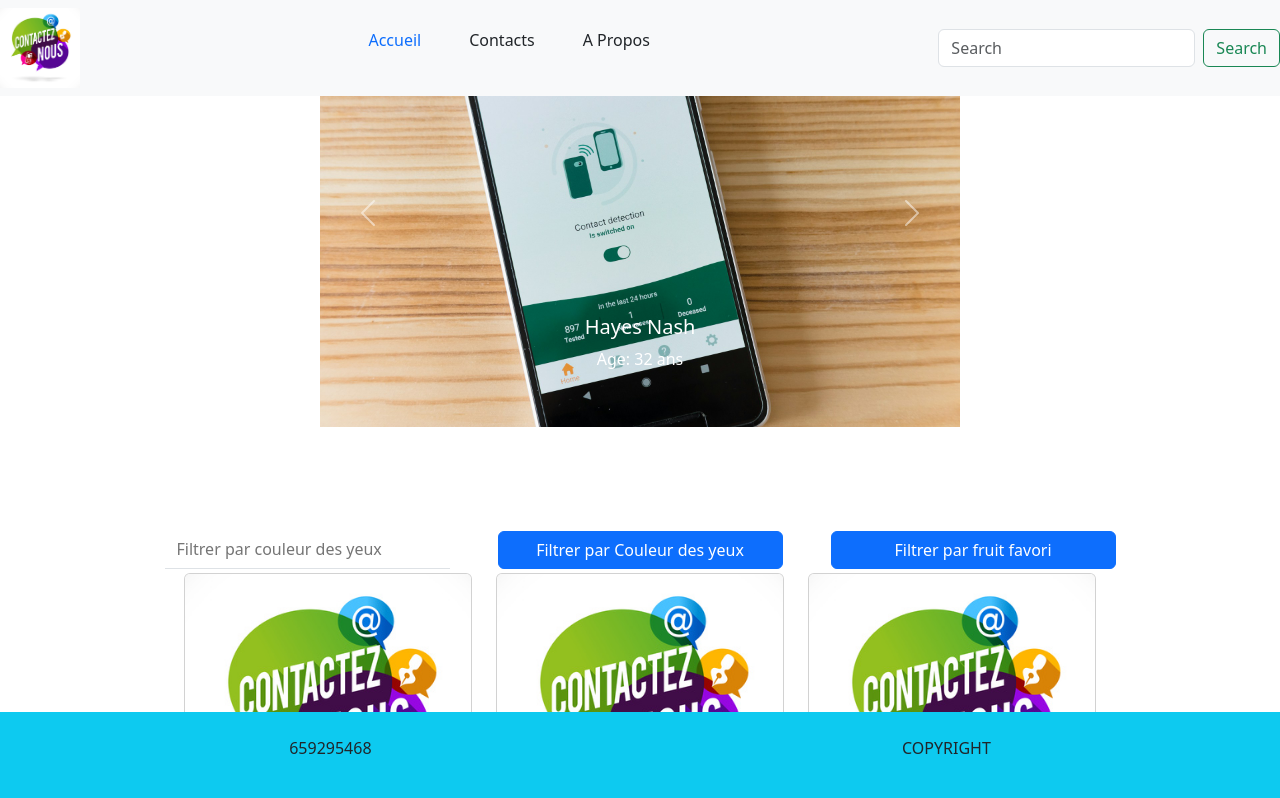
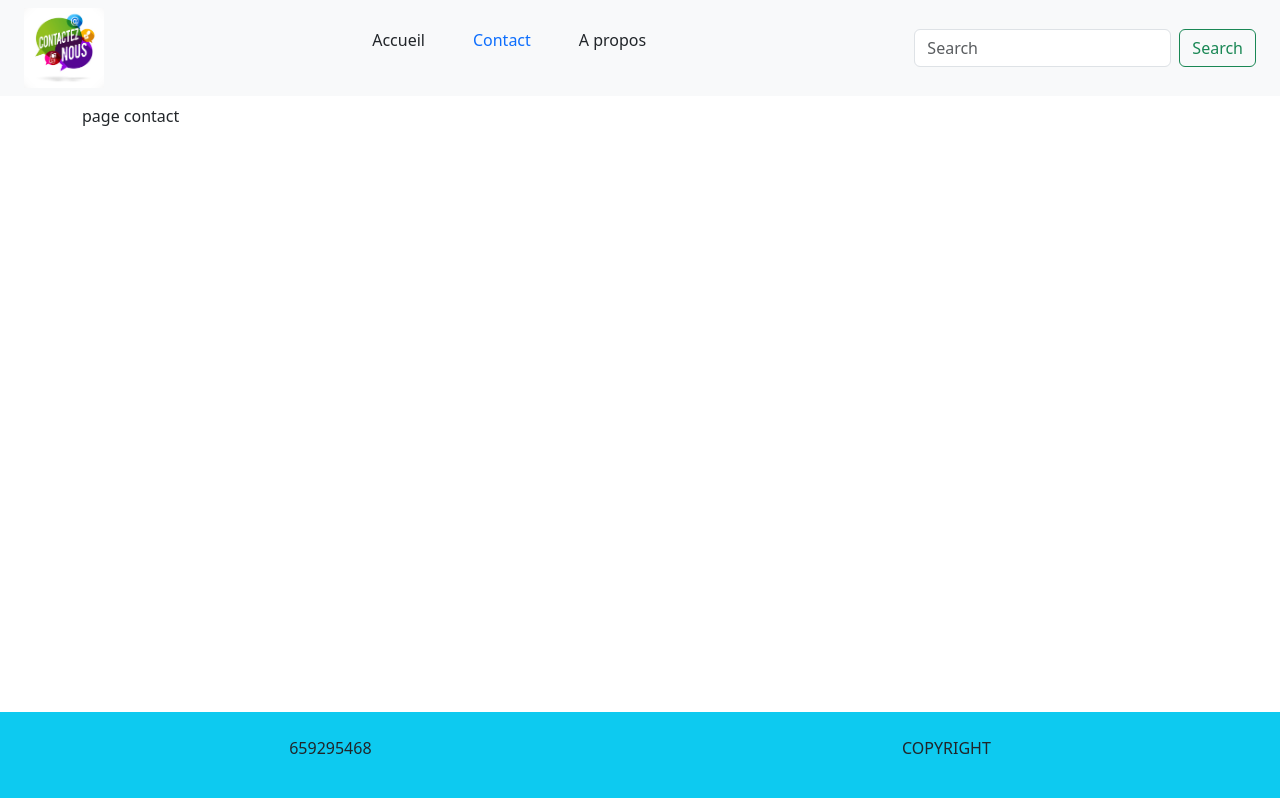
Before and after one commit to NGANDJUI23/contacts-app, an Angular app: page /contact in a window 1280 px wide. Before the commit this address led to /. Shown: the top 798 px of the page. Built offline with nearby package versions, Linux system fonts and the light colour scheme.

Commit message:
Initialisation de ma page contact et implementation de sa route pour la navigation

```diff
--- a/src/app/app.component.html
+++ b/src/app/app.component.html
@@ -1,3 +1,2 @@
-<app-home></app-home>
 <app-footer></app-footer>
 <router-outlet />
--- a/src/app/app.routes.ts
+++ b/src/app/app.routes.ts
@@ -1,3 +1,18 @@
 import { Routes } from '@angular/router';
+import { HomeComponent } from '../home/home.component';
+import { ContactviewComponent } from '../contactview/contactview.component';
 
-export const routes: Routes = [];
+export const routes: Routes = [
+  {
+    path: '',
+    component: HomeComponent
+  },
+  {
+    path: 'home',
+    component: HomeComponent
+  },
+  {
+    path: 'contact',
+    component: ContactviewComponent
+  }
+];
--- a/src/app/components/navbar/navbar.component.html
+++ b/src/app/components/navbar/navbar.component.html
@@ -1,22 +1,43 @@
-<header class="d-flex align-items-center logo justify-content-between header fixed-top z-3 navbar navbar-expand-lg bg-body-tertiary">
+<header class="d-flex align-items-center logo justify-content-between header fixed-top z-3 navbar navbar-expand-lg bg-body-tertiary overflow-hidden pe-4 ps-4">
   <div style="width: 5rem; height: 5rem;">
     <img src="assets/contact.jpeg" alt="logo_img" width="100%" height="100%">
   </div>
   <nav>
     <ol class="d-flex gap-5 list-unstyled">
+      @if (page == "home") {
+        <li>
+        <a [routerLink]="['/home']" routerLinkActive="router-link-active"  class="text-decoration-none text-primary" >Accueil</a>
+      </li>
+      }@else {
+        <li>
+          <a [routerLink]="['/home']" routerLinkActive="router-link-active"
+            class="text-decoration-none text-dark">Accueil</a>
+        </li>
+      }
+      @if (page == "contact") {
       <li>
-        <a href="" class="text-decoration-none text-{{color}}" >Accueil</a>
+        <a [routerLink]="['/contact']" routerLinkActive="router-link-active"
+          class="text-decoration-none text-primary">Contact</a>
       </li>
+      }@else {
       <li>
-        <a href="" class="text-decoration-none text-dark">Contacts</a>
+        <a [routerLink]="['/contact']" routerLinkActive="router-link-active" class="text-decoration-none text-dark">Contact</a>
       </li>
+      }
+      @if (page == "a propos") {
       <li>
-        <a href="" class="text-decoration-none text-dark">A Propos</a>
+        <a [routerLink]="['/propos']" routerLinkActive="router-link-active"
+          class="text-decoration-none text-primary">A propos</a>
       </li>
+      }@else {
+      <li>
+        <a [routerLink]="['/propos']" routerLinkActive="router-link-active" class="text-decoration-none text-dark">A propos</a>
+      </li>
+      }
     </ol>
   </nav>
   <form class="d-flex" role="search">
     <input class="form-control me-2" type="search" placeholder="Search" aria-label="Search">
-    <button class="btn btn-outline-success" type="submit" (click)="presentAlert()">Search</button>
+    <button class="btn btn-outline-success" type="submit">Search</button>
   </form>
 </header>
--- a/src/app/components/navbar/navbar.component.ts
+++ b/src/app/components/navbar/navbar.component.ts
@@ -1,16 +1,13 @@
 import { Component, Input } from '@angular/core';
+import { RouterLink } from '@angular/router';
 
 @Component({
   selector: 'app-navbar',
   standalone: true,
-  imports: [],
+  imports: [RouterLink],
   templateUrl: './navbar.component.html',
   styleUrl: './navbar.component.scss'
 })
 export class NavbarComponent {
-  @Input() color!: string;
-  async presentAlert() {
-    await alert("bonjpour");
-
-  }
+  @Input() page!: string;
 }
--- /dev/null
+++ b/src/contactview/contactview.component.html
@@ -0,0 +1,4 @@
+<app-navbar page="contact"></app-navbar>
+<div class="container" style="margin-top: 6.5rem; margin-bottom: 3rem">
+  page contact
+</div>
--- a/src/home/home.component.html
+++ b/src/home/home.component.html
@@ -1,3 +1,3 @@
-<app-navbar></app-navbar>
+<app-navbar page="home"></app-navbar>
 <app-banner></app-banner>
 <app-cool-contacts class="bg-dark"></app-cool-contacts>
--- a/src/index.html
+++ b/src/index.html
@@ -7,7 +7,7 @@
   <meta name="viewport" content="width=device-width, initial-scale=1">
   <link rel="icon" type="image/x-icon" href="favicon.ico">
 </head>
-<body>
+<body class="">
   <app-root class="d-flex flex-column mb-5"></app-root>
 </body>
 </html>
```
Also changed, not shown: src/contactview/contactview.component.ts (added, +12 -0 lines), src/contactview/contactview.component.scss (added), 1 other file (tests, documents, lock files or other folders).
